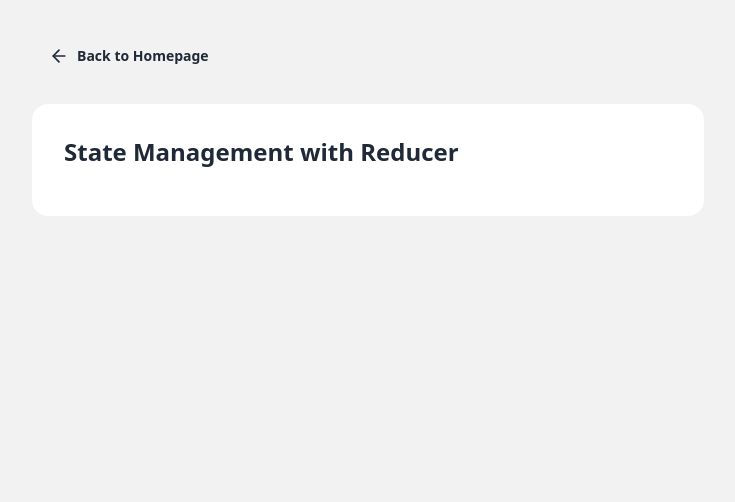
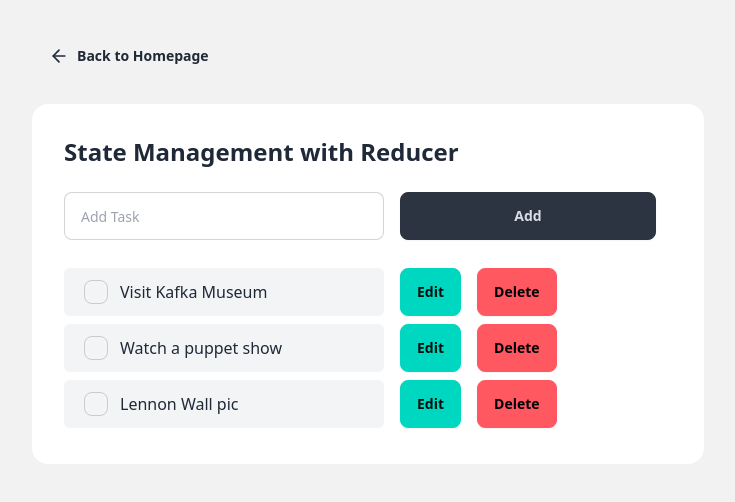
Before and after one commit to Rezuanul-Islam-Fahim/react-state-management, a React app: page /reducer-example in a window 1280 px wide. Shown: the top 502 px of the page, without its empty margins (272-1007 px from the left). Built offline with nearby package versions, Linux system fonts and the light colour scheme; the HTML template or start-up script is replaced by a standard one.

Commit message:
Implement UI of task lists

```diff
--- a/src/layouts/MainContentLayout.jsx
+++ b/src/layouts/MainContentLayout.jsx
@@ -6,7 +6,7 @@ const MainContentLayout = () => {
         <div className="min-h-screen bg-base-200">
             <div className="container mx-auto px-4 py-8">
                 <div className="mx-auto max-w-2xl">
-                    <Link to="/" className="btn btn-ghost mb-6">
+                    <Link to={'/'} className="btn btn-ghost mb-6">
                         <ArrowLeftIcon className="size-5" />
                         Back to Homepage
                     </Link>
--- a/src/pages/ReducerWithExample.jsx
+++ b/src/pages/ReducerWithExample.jsx
@@ -1,11 +1,45 @@
+import { useReducer } from 'react'
+
 const ReducerWithExample = () => {
+    const [tasks, dispatch] = useReducer(taskReducer, initialTasks)
+
     return (
         <>
             <h2 className="card-title text-2xl mb-4">
                 State Management with Reducer
             </h2>
+            <div className="flex flex-row">
+                <input
+                    type="text"
+                    placeholder="Add Task"
+                    className="input input-bordered input-md w-full max-w-xs" />
+                <button className="btn btn-neutral btn-wide ml-4">Add</button>
+            </div>
+            <div className="flex flex-col mt-4">
+                {tasks.map(task => (
+                    <div className="flex flex-row my-1">
+                        <div className="flex flex-row bg-gray-100 rounded-md px-5 py-3 min-w-80">
+                            <input type="checkbox" className="checkbox mr-3" />
+                            <p className="text-md">{task.text}</p>
+                        </div>
+                        <button className="btn btn-accent ml-4">Edit</button>
+                        <button className="btn btn-error ml-4">Delete</button>
+                    </div>
+                ))}
+            </div>
         </>
     )
 }
 
+const taskReducer = (tasks, action) => {
+
+}
+
+const initialTasks = [
+    { id: 0, text: 'Visit Kafka Museum', done: true },
+    { id: 1, text: 'Watch a puppet show', done: false },
+    { id: 2, text: 'Lennon Wall pic', done: false },
+]
+
+
 export default ReducerWithExample
```
